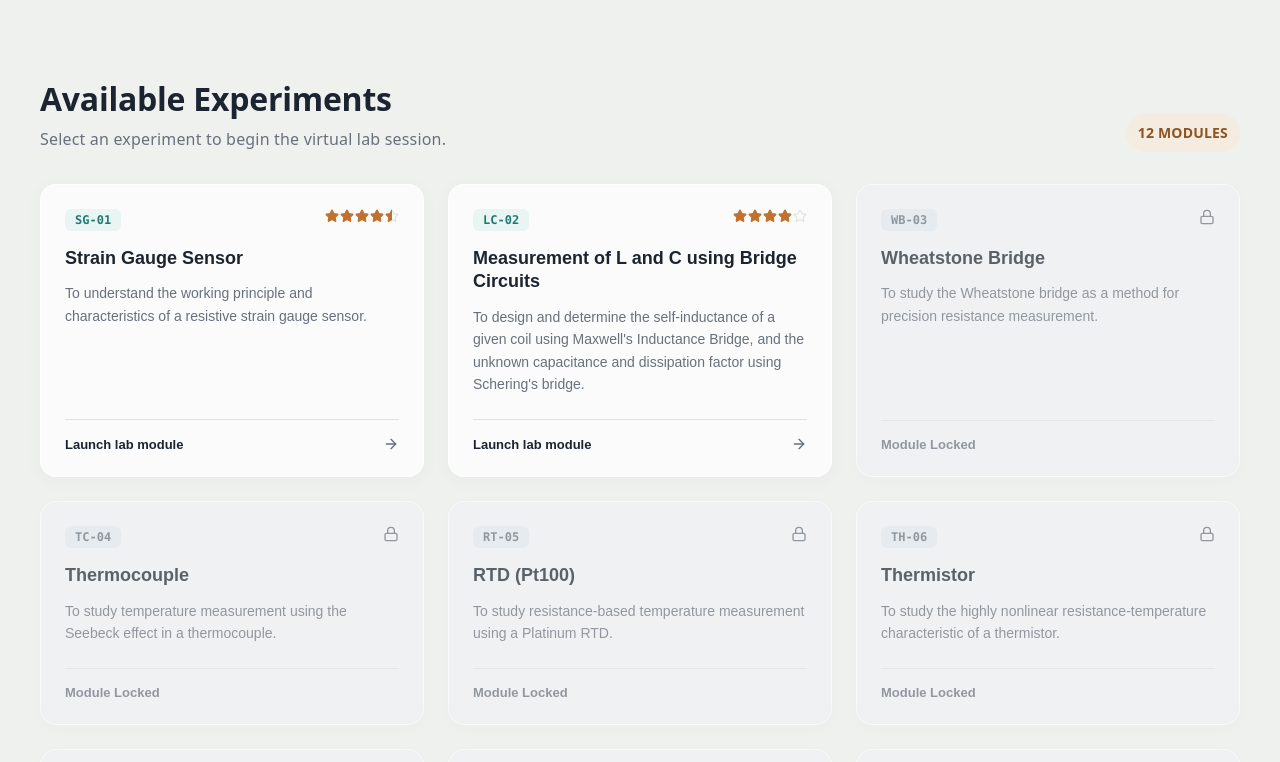
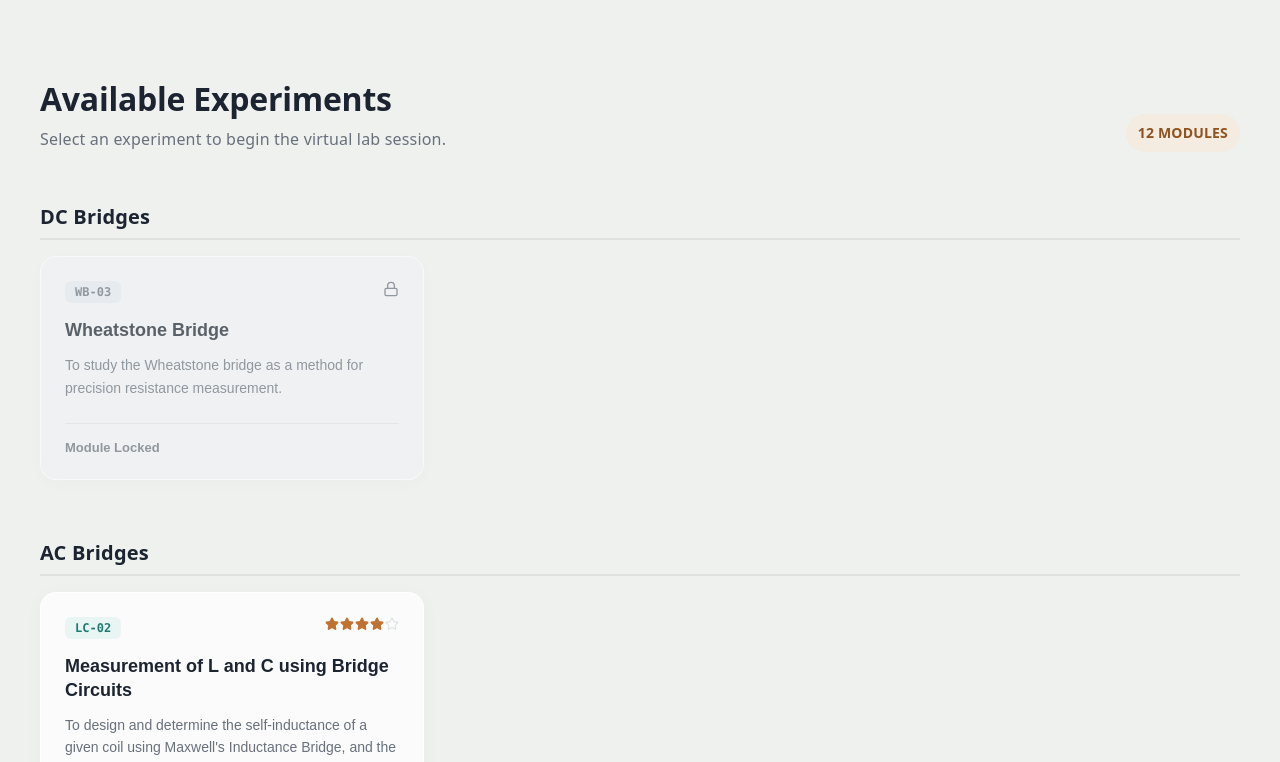
Before and after one commit to SiD4422/vlab, a React (Vite) app: page / in a window 1280 px wide. Shown: the part 1031-1793 px from the top of the page. Built offline with nearby package versions, Linux system fonts and the light colour scheme.

Commit message:
feat: subcategorize experiments into AC and DC bridges in UI

```diff
--- a/src/App.jsx
+++ b/src/App.jsx
@@ -635,8 +635,16 @@ function Home({ onOpen, unlocked }) {
           </div>
         </div>
 
+        <div style={{ display: "flex", flexDirection: "column", gap: 40 }}>
+          {[
+            { title: "DC Bridges", filter: exp => exp.id === "wheatstone-bridge" },
+            { title: "AC Bridges", filter: exp => exp.id === "bridge-circuits" },
+            { title: "Sensors & Transducers", filter: exp => exp.id !== "wheatstone-bridge" && exp.id !== "bridge-circuits" }
+          ].map(category => (
+            <div key={category.title}>
+              <h3 style={{ fontSize: 20, fontWeight: 700, color: C.ink, marginBottom: 16, borderBottom: `2px solid ${C.border}`, paddingBottom: 8 }}>{category.title}</h3>
               <div style={{ display: "grid", gridTemplateColumns: "repeat(auto-fill, minmax(340px, 1fr))", gap: 24 }}>
-          {EXPERIMENTS.map(exp => {
+                {EXPERIMENTS.filter(category.filter).map(exp => {
                   const isLocked = !unlocked && exp.id !== "strain-gauge" && exp.id !== "bridge-circuits";
                   return (
             <button
@@ -690,7 +698,11 @@ function Home({ onOpen, unlocked }) {
                 {!isLocked && <ArrowLeft className="exp-arrow" size={16} color={C.muted} style={{ transform: "rotate(180deg)", transition: "all 0.2s ease" }} />}
               </div>
             </button>
-          )})}
+          );
+        })}
+              </div>
+            </div>
+          ))}
         </div>
       </div>
 
@@ -1088,8 +1100,19 @@ export default function App() {
 
         <div style={{ padding: "24px" }}>
           <h4 style={{ color: "rgba(255,255,255,0.4)", fontSize: 11, fontWeight: 800, letterSpacing: 1.5, textTransform: "uppercase", marginBottom: 20 }}>Curriculum</h4>
+          <div style={{ display: "flex", flexDirection: "column", gap: 24 }}>
+            {[
+              { title: "DC Bridges", filter: exp => exp.id === "wheatstone-bridge" },
+              { title: "AC Bridges", filter: exp => exp.id === "bridge-circuits" },
+              { title: "Sensors & Transducers", filter: exp => exp.id !== "wheatstone-bridge" && exp.id !== "bridge-circuits" }
+            ].map(category => {
+              const exps = EXPERIMENTS.filter(category.filter);
+              if (exps.length === 0) return null;
+              return (
+                <div key={category.title}>
+                  <div style={{ color: "rgba(255,255,255,0.4)", fontSize: 11, fontWeight: 800, letterSpacing: 1.5, textTransform: "uppercase", marginBottom: 12 }}>{category.title}</div>
                   <div style={{ display: "flex", flexDirection: "column", gap: 8 }}>
-            {EXPERIMENTS.map((exp, i) => {
+                    {exps.map((exp, i) => {
                       const isLocked = !unlocked && exp.id !== "strain-gauge" && exp.id !== "bridge-circuits";
                       return (
                 <button
@@ -1122,6 +1145,10 @@ export default function App() {
               })}
             </div>
           </div>
+        );
+      })}
+    </div>
+  </div>
       </div>
     </div>
   );
```
Lines whose indentation alone changed are shown as unchanged.
